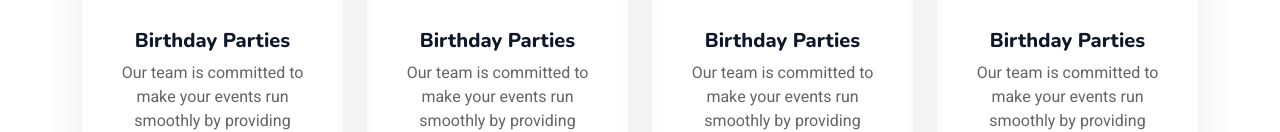
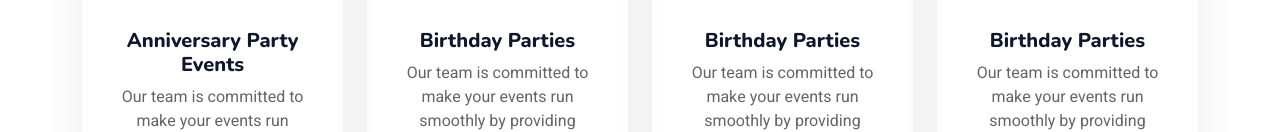
Before and after one commit to Paras-Web-developer/restorent-canada, a plain HTML site: page service.html in a window 1280 px wide. Shown: the part 1270-1402 px from the top of the page. Drawn offline with nearby package versions, Linux system fonts and the light colour scheme.

```diff
--- a/service.html
+++ b/service.html
@@ -146,7 +146,7 @@
                             <div class="p-4 text-center">
                                 <!-- <i class="fa fa-3x fa-utensils text-primary mb-4"></i> -->
                                 <img src="/img/weeding-1.jpg" alt="" style="width: 100%; margin-bottom: 2rem;">
-                                <h5>Birthday Parties</h5>
+                                <h5>Anniversary Party Events</h5>
                                 <p>Our team  is committed to make your events run smoothly by providing delicious food.</p>
                                 <a href="#reservation" class="btn btn-primary py-2 px-4">Enquire Now</a>
                             </div>
```
